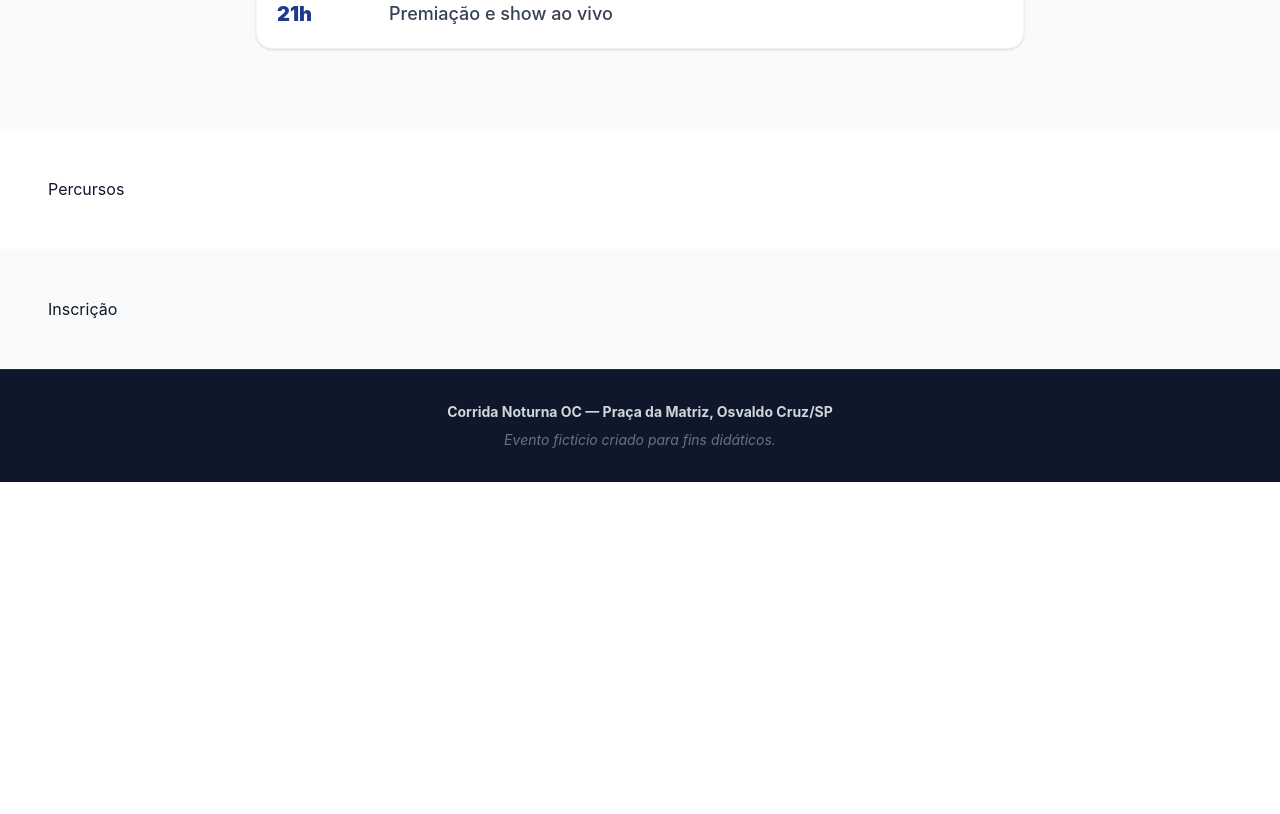
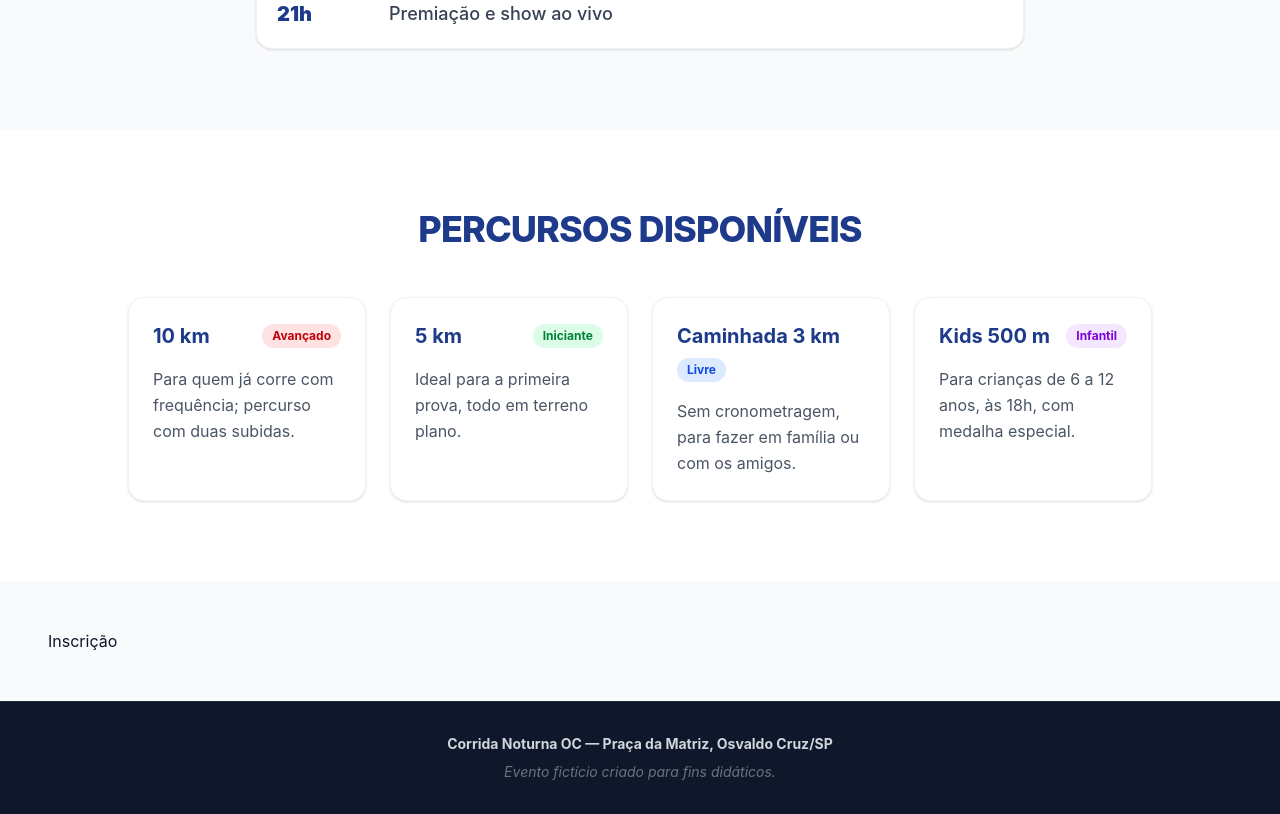
Before and after one commit to Isaa-moraes/lp-evento-isadora, a React (Vite) app: page / in a window 1280 px wide. Shown: the part 1700-2514 px from the top of the page. Before the commit the page ends 2182 px from the top, so only its background shows below. Built offline with nearby package versions, Linux system fonts and the light colour scheme.

Commit message:
Etapa 4 (Parte D): Seção de percursos finalizada usando componente com props dentro de map

```diff
--- a/src/components/Atracoes.jsx
+++ b/src/components/Atracoes.jsx
@@ -1,8 +1,30 @@
+import { percursosLista } from '../data/evento'
+import CartaoAtracao from './CartaoAtracao'
+
 function Atracoes() {
   return (
-    <section id="percursos" className="p-12 bg-white text-escura">
-      <h2>Percursos</h2>
+    <section id="percursos" className="py-20 px-4 bg-white text-escura">
+      <div className="max-w-5xl mx-auto">
+
+        {/* Título da Seção */}
+        <h2 className="text-3xl sm:text-4xl font-extrabold uppercase tracking-tight text-center text-primaria mb-12">
+          Percursos Disponíveis
+        </h2>
+
+        {/* Grid de Cartões */}
+        <div className="grid gap-6 sm:grid-cols-2 lg:grid-cols-4">
+          {percursosLista.map((percurso) => (
+            <CartaoAtracao
+              key={percurso.nome}
+              nome={percurso.nome}
+              nivel={percurso.nivel}
+              descricao={percurso.descricao}
+            />
+          ))}
+        </div>
+      </div>
     </section>
   )
 }
+
 export default Atracoes
--- /dev/null
+++ b/src/components/CartaoAtracao.jsx
@@ -0,0 +1,32 @@
+function CartaoAtracao({ nome, nivel, descricao }) {
+
+  // Ajustando a cor da tag de acordo com o nível de dificuldade do percurso
+  const corNivel =
+    nivel === 'Avançado' ? 'bg-red-100 text-red-700' :
+    nivel === 'Iniciante' ? 'bg-green-100 text-green-700' :
+    nivel === 'Livre' ? 'bg-blue-100 text-blue-700' : 'bg-purple-100 text-purple-700';
+
+  return (
+    <article className="p-6 rounded-2xl bg-white border border-gray-100 shadow-sm flex flex-col justify-between hover:shadow-md transition-shadow">
+      <div>
+        <div className="flex items-center justify-between gap-2 flex-wrap">
+
+          {/* Nome do percurso */}
+          <h3 className="text-xl font-bold text-primaria">{nome}</h3>
+
+          {/* Tag de Nível de Dificuldade */}
+          <span className={`text-xs font-bold px-2.5 py-1 rounded-full ${corNivel}`}>
+            {nivel}
+          </span>
+        </div>
+
+        {/* Descrição */}
+        <p className="mt-4 text-sm sm:text-base text-gray-600 leading-relaxed">
+          {descricao}
+        </p>
+      </div>
+    </article>
+  )
+}
+
+export default CartaoAtracao
```
